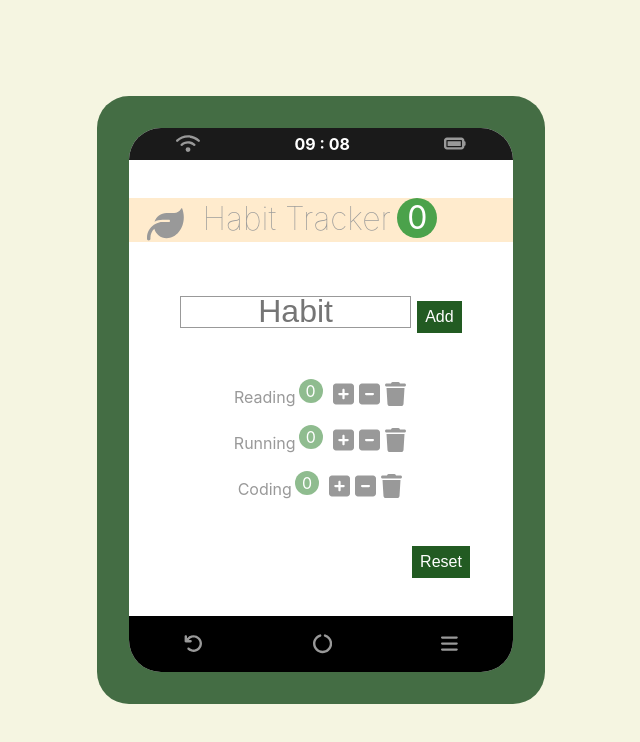
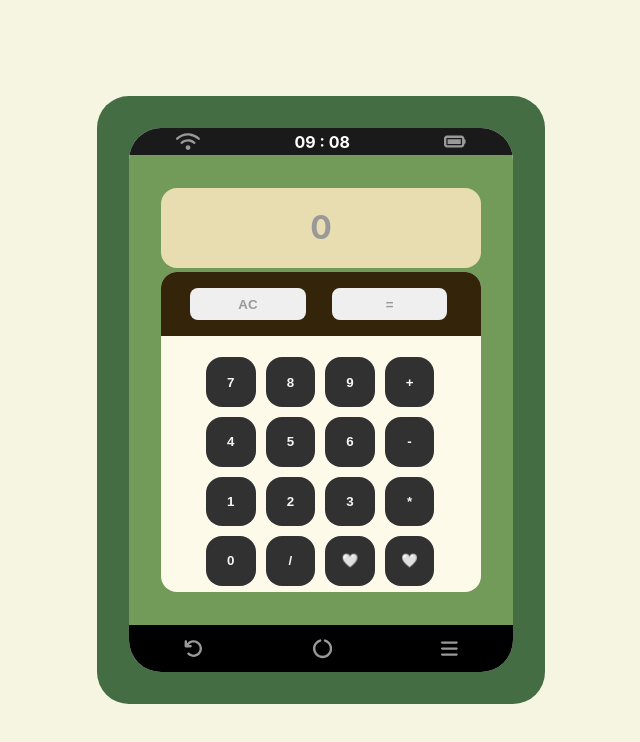
Before and after one commit to jiyeonyun/my_phone, a React (Create React App) app: page / in a window 1280 px wide. Both pictures are taken after a click on the item 528 px from the left and 332 px from the top of the page. Shown: the top 742 px of the page, without its empty margins (319-959 px from the left). Built offline with nearby package versions, Linux system fonts and the light colour scheme.

Commit message:
calculate

```diff
--- /dev/null
+++ b/src/components/calculate/calculate.jsx
@@ -0,0 +1,120 @@
+import React, { useRef, useState } from 'react';
+import styles from './calculate.module.css';
+    let firstNum = '';
+    let operatorForAdvanced = '';
+    let previousKey = '';
+    let previousNum = '';
+    let arr = [];
+    let num ='';
+
+const Calculate = (props) => {
+    const [result,setResult] = useState(0);
+    const buttonRef = useRef();
+    const allClear = ()=>{
+        arr = [];
+        setResult(0);
+        firstNum = '';
+        previousNum = '';
+        operatorForAdvanced = '';
+        previousKey = '';
+    }
+
+    const BtnClick = (e) => {
+        const action = isNaN(parseInt(e.target.innerText));
+        const buttonContent = e.target.textContent;
+        if(action === false){/*숫자이면*/
+            if(result === 0 && operatorForAdvanced === ''){
+                num = isNaN(buttonContent) ? '' : buttonContent;
+                setResult(num);
+                firstNum = num;
+            }
+            else if(result !== 0 && operatorForAdvanced === ''){
+                    num= result + buttonContent;
+                    setResult(num);
+                    firstNum = num;
+            }
+            else{//둘다 아닐때
+                if(previousKey === operatorForAdvanced ){
+                    arr.push(result);
+                    num = isNaN(buttonContent) ? '' : buttonContent;
+                    setResult(num);
+                    previousKey = num
+                    previousNum = num;
+                }
+                else{
+                    num = result+ buttonContent;
+                    setResult(num);
+                    previousNum = num;
+                }
+            }
+        }
+        if(action === true){
+            operatorForAdvanced = buttonContent;
+            previousKey = operatorForAdvanced;
+        }
+    };
+    const calculate =(n1, operator, n2) => {
+        let results = 0;
+        if(operator === '+') {
+          results = Number(n1) + Number(n2); // '+'버튼을 눌렀을 때
+            arr = [];
+            arr.push(results);
+        }
+        else if(operator === '-') {
+           results = Number(n1) - Number(n2); // '-'버튼을 눌렀을 때
+            arr = [];
+            arr.push(results);
+        }
+        else if(operator === '*') {
+           results = Number(n1) * Number(n2); // '*'버튼을 눌렀을 때
+            arr = [];
+            arr.push(results);
+        }
+        if(operator === '/') {
+           results = Number(n1) / Number(n2); // '/'버튼을 눌렀을 때
+            arr = [];
+            arr.push(results);
+        }
+        setResult(results);
+
+        }
+
+        const Enter = () =>{
+            arr.push(result);
+            calculate(arr[0],operatorForAdvanced,arr[arr.length-1]);
+        }
+
+    return(
+        <div className={styles.calculateWrap}>
+            <div className={styles.display}>
+                <span className={styles.result}>{result}</span>
+            </div>
+        <div className={styles.calculator}>
+            <div className={styles.controlor}>
+                    <button className={styles.ac} onClick={allClear}>AC</button>
+                    <button className={styles.enter} onClick={Enter}>=</button>
+                </div>
+                <div className={styles.buttons}>
+                    <button ref={buttonRef} onClick={BtnClick} className={styles.number}>7</button>
+                    <button ref={buttonRef} onClick={BtnClick} className={styles.number}>8</button>
+                    <button ref={buttonRef} onClick={BtnClick} className={styles.number}>9</button>
+                    <button ref={buttonRef} onClick={BtnClick} className={styles.operator}>+</button>
+                    <button ref={buttonRef} onClick={BtnClick} className={styles.number}>4</button>
+                    <button ref={buttonRef} onClick={BtnClick} className={styles.number}>5</button>
+                    <button ref={buttonRef} onClick={BtnClick} className={styles.number}>6</button>
+                    <button ref={buttonRef} onClick={BtnClick} className={styles.operator}>-</button>
+                    <button ref={buttonRef} onClick={BtnClick} className={styles.number}>1</button>
+                    <button ref={buttonRef} onClick={BtnClick} className={styles.number}>2</button>
+                    <button ref={buttonRef} onClick={BtnClick} className={styles.number}>3</button>
+                    <button ref={buttonRef} onClick={BtnClick} className={styles.operator}>*</button>
+                    <button ref={buttonRef} onClick={BtnClick} id="zero" className={styles.number}>0</button>
+                    <button ref={buttonRef} onClick={BtnClick} className={styles.operator}>/</button>
+                    <button className={styles.operator}>🤍</button>
+                    <button className={styles.operator}>🤍</button>
+                </div>
+            </div>
+        </div>
+    );
+};
+
+export default Calculate;
--- /dev/null
+++ b/src/components/calculate/calculate.module.css
@@ -0,0 +1,78 @@
+*{
+    padding: 0;
+    margin: 0;
+    box-sizing: border-box;
+}
+
+.calculateWrap{
+    padding: 2em;
+    width: 100%;
+    height: 100%;
+    display: flex;
+    flex-direction: column;
+    align-items: center;
+    justify-content: center;
+    background-color: #729b59;
+}
+.display{
+    width: 100%;
+    height: 5em;
+    display: flex;
+    flex-direction: column;
+    align-items: center;
+    justify-content: center;
+    background-color: #e8ddb1;
+    border-radius: 1rem;
+    margin-bottom: 0.3rem;
+}
+.result{
+    font-size: 2rem;
+    font-weight: bold;
+}
+.calculator{
+    height: 20rem;
+    border-radius: 1rem;
+    width: 100%;
+    display: flex;
+    flex-direction: column;
+    align-items: center;
+    justify-content: flex-start;
+    background-color: rgb(254, 250, 234);
+}
+.controlor{
+    width: 100%;
+    background-color: #342409;
+    height: 4rem;
+    display: flex;
+    padding: 1rem;
+}
+.controlor button{
+    height: 2rem;
+    width: 40%;
+    margin-left: 1em;
+    margin-right: 1em;
+    border-radius: 0.5rem;
+    font-weight: bold;
+}
+.controlor button:hover{
+    transform: scale(1.1);
+}
+.buttons{
+    padding-top: 1rem;
+    padding-left: 2rem;
+    width: 95%;
+    display: flex;
+    flex-wrap: wrap;
+}
+.buttons button{
+    background-color: #313132;
+    color: whitesmoke;
+    width: 3.1rem;
+    height: 3.1rem;
+    margin: 5px;
+    border-radius: 1rem;
+    font-weight: bold;
+}
+.buttons button:hover{
+    transform: scale(1.1);
+}
--- a/src/components/detail/detail.jsx
+++ b/src/components/detail/detail.jsx
@@ -1,4 +1,5 @@
 import React from 'react';
+import Calculate from '../calculate/calculate';
 import HabitTracker from '../habitTracker/habitTracker';
 import PaintingBorad from '../paintingBorad/paintingBorad';
 import Wordle from '../wordle/wordle';
@@ -9,7 +10,8 @@ const Detail = () => {
     return(
         // <PaintingBorad/>
         // <Wordle/>
-        <HabitTracker/>
+        // <HabitTracker/>
+        <Calculate/>
     );
 };
 
--- a/src/components/main/main.jsx
+++ b/src/components/main/main.jsx
@@ -3,7 +3,7 @@ import Footer from '../footer/footer';
 import Header from '../header/header';
 import styles from './main.module.css';
 import { FontAwesomeIcon } from '@fortawesome/react-fontawesome';
-import { faPalette,faW,faCarrot,faList,faCloudSun,faLeaf } from '@fortawesome/free-solid-svg-icons';
+import { faPalette,faW,faCarrot,faCloudSun,faLeaf,faCalculator } from '@fortawesome/free-solid-svg-icons';
 import Detail from '../detail/detail';
 
 const Main = (props) =>{
@@ -22,7 +22,7 @@ const Main = (props) =>{
                     <li className={styles.app} onClick={onClick}><FontAwesomeIcon className={styles.icon} icon={faPalette} /></li>
                     <li className={styles.app} onClick={onClick}><FontAwesomeIcon className={styles.icon} icon={faW} /></li>
                     <li className={styles.app} onClick={onClick}><FontAwesomeIcon className={styles.icon} icon={faCarrot} /></li>
-                    <li className={styles.app} onClick={onClick}><FontAwesomeIcon className={styles.icon} icon={faList} /></li>
+                    <li className={styles.app} onClick={onClick}><FontAwesomeIcon className={styles.icon} icon={faCalculator} /></li>
                     <li className={styles.app} onClick={onClick}><FontAwesomeIcon className={styles.icon} icon={faCloudSun} /></li>
                     <li className={styles.app} onClick={onClick}><FontAwesomeIcon className={styles.icon} icon={faLeaf} /></li>
                 </ul>
```
